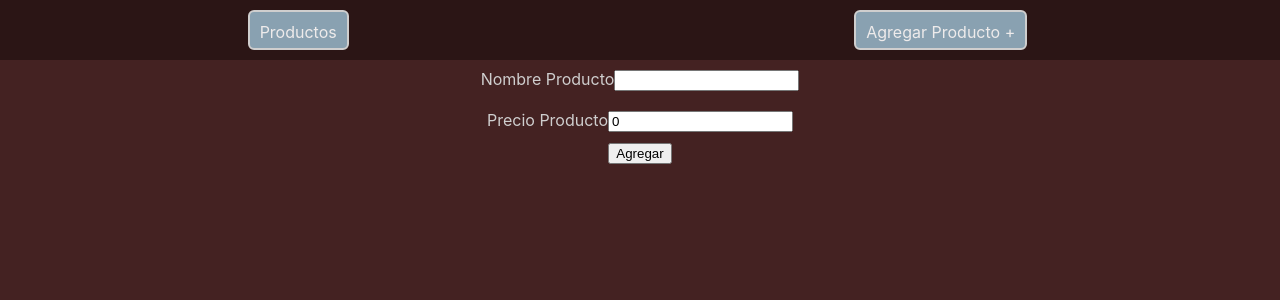
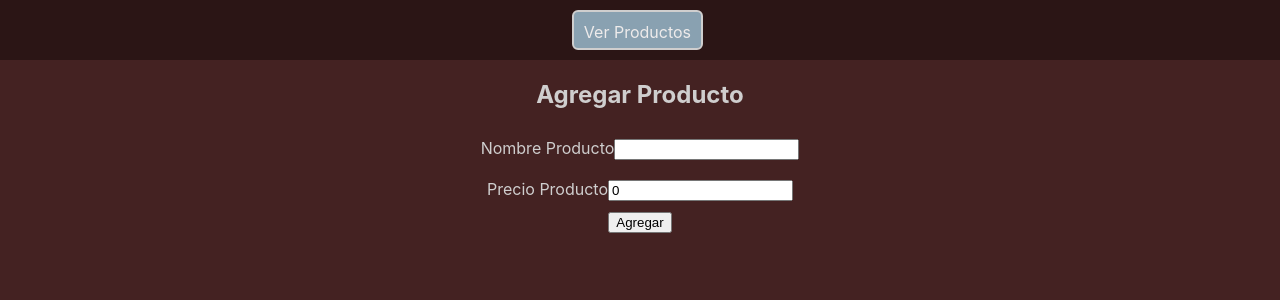
Before and after one commit to xipeRafa/redux-react-router-dom, a React (Vite) app: page /productos/nuevo in a window 1280 px wide. Shown: the top 300 px of the page. Built offline with nearby package versions, Linux system fonts and the light colour scheme.

Commit message:
useLocation

```diff
--- a/css/index.css
+++ b/css/index.css
@@ -101,10 +101,6 @@ thead th:nth-child(3) {
   width: 15%;
 }
 
-thead th:nth-child(4) {
-  width: 35%;
-}
-
 th, td {
   padding: 10px;
 }
@@ -162,7 +158,7 @@ tbody tr {
   background-image: url(./noise.png);
 }
 tbody tr:hover{
-  background-color: #a132a1;
+  background-color: #99ff33d7;
 }
 
 table {
--- a/db.json
+++ b/db.json
@@ -1,14 +1,39 @@
 {
   "productos": [
     {
-      "id": 2,
-      "nombre": "Jugo de Naranja",
-      "precio": "1"
+      "nombre": "rafael angel",
+      "precio": -1,
+      "id": 1
     },
     {
-      "nombre": "nuevo product",
-      "precio": "13",
+      "nombre": "rafael angel",
+      "precio": -1,
+      "id": 2
+    },
+    {
+      "nombre": "rafael angel",
+      "precio": "4",
+      "id": 4
+    },
+    {
+      "nombre": "fdfdfdflplp",
+      "precio": 2,
       "id": 6
+    },
+    {
+      "nombre": "rafael angel",
+      "precio": 5,
+      "id": 7
+    },
+    {
+      "nombre": "wqd",
+      "precio": 2,
+      "id": 8
+    },
+    {
+      "nombre": "w",
+      "precio": 0,
+      "id": 9
     }
   ]
 }
--- a/src/components/Header.jsx
+++ b/src/components/Header.jsx
@@ -1,16 +1,21 @@
 import { Link } from "react-router-dom"
+
+import { useLocation } from 'react-router-dom'
+
 
 
 const Header = () => {
+
+        let location = useLocation();
+        console.log('location.pathname:', location.pathname);
+
+
     return (
         <nav>
-            <Link to={'/'} >
-                Productos
-            </Link>
-
-            <Link to={"/productos/nuevo"}>
-                Agregar Producto &#43;
-            </Link>
+            {
+               location.pathname === '/' ? <Link to={"/productos/nuevo"} >Agregar Producto &#43;</Link>
+                                         : <Link to={'/'} > Ver Productos </Link>
+            }
         </nav>
     )
 }
--- a/src/components/NuevoProducto.jsx
+++ b/src/components/NuevoProducto.jsx
@@ -41,6 +41,9 @@ const NuevoProducto = ({ history }) => {
 
     return (
         <div>
+
+            <h2>Agregar Producto</h2>
+
             <form onSubmit={submitNuevoProducto}>
                 <div>
                     <label>Nombre Producto</label>
--- a/src/components/Producto.jsx
+++ b/src/components/Producto.jsx
@@ -41,9 +41,9 @@ const Producto = ({ producto }) => {
     }
 
     return (
-        <tr>
+        <tr key={id}>
             <td>{nombre}</td>
-            <td><span> $ {precio} </span></td>
+            <td>$ {precio} </td>
             <td>
                 <button
                     type="button"
```
